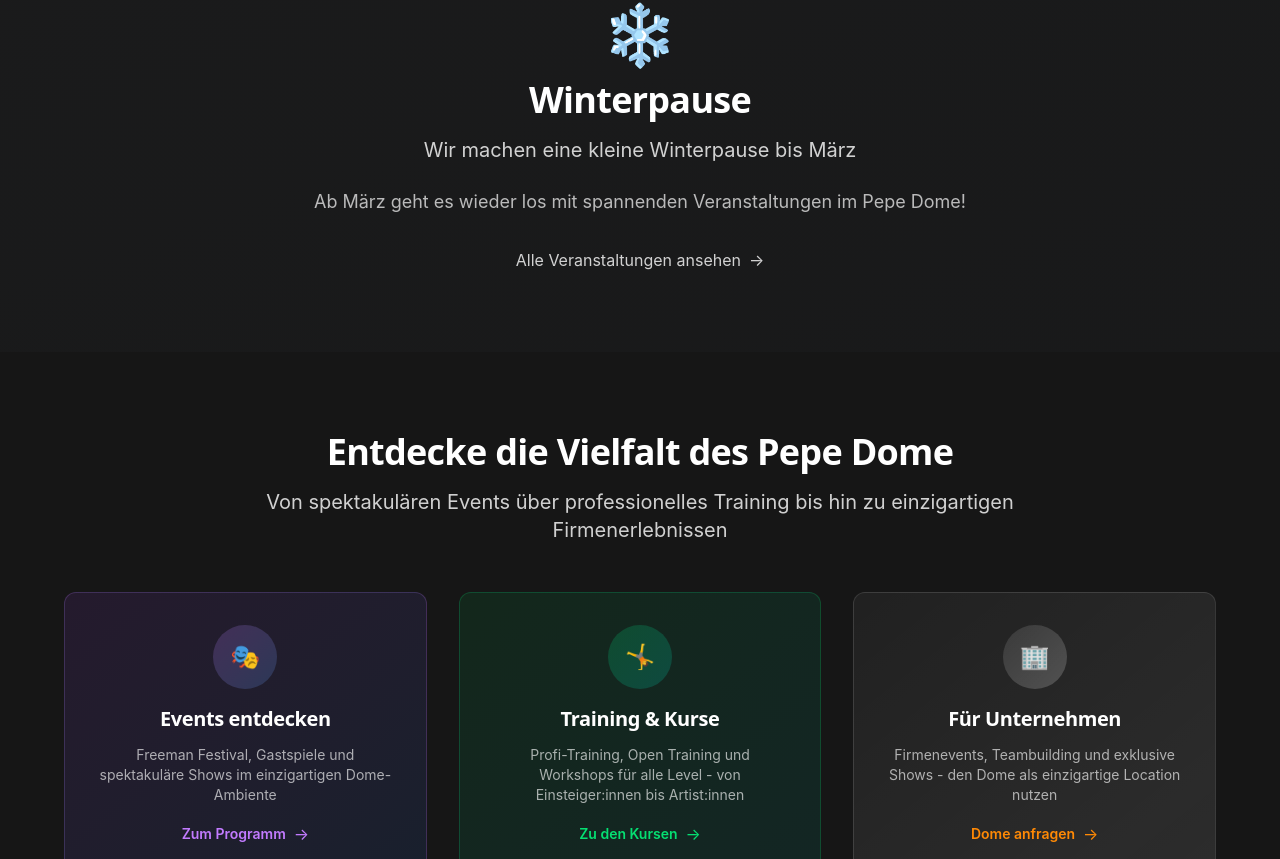
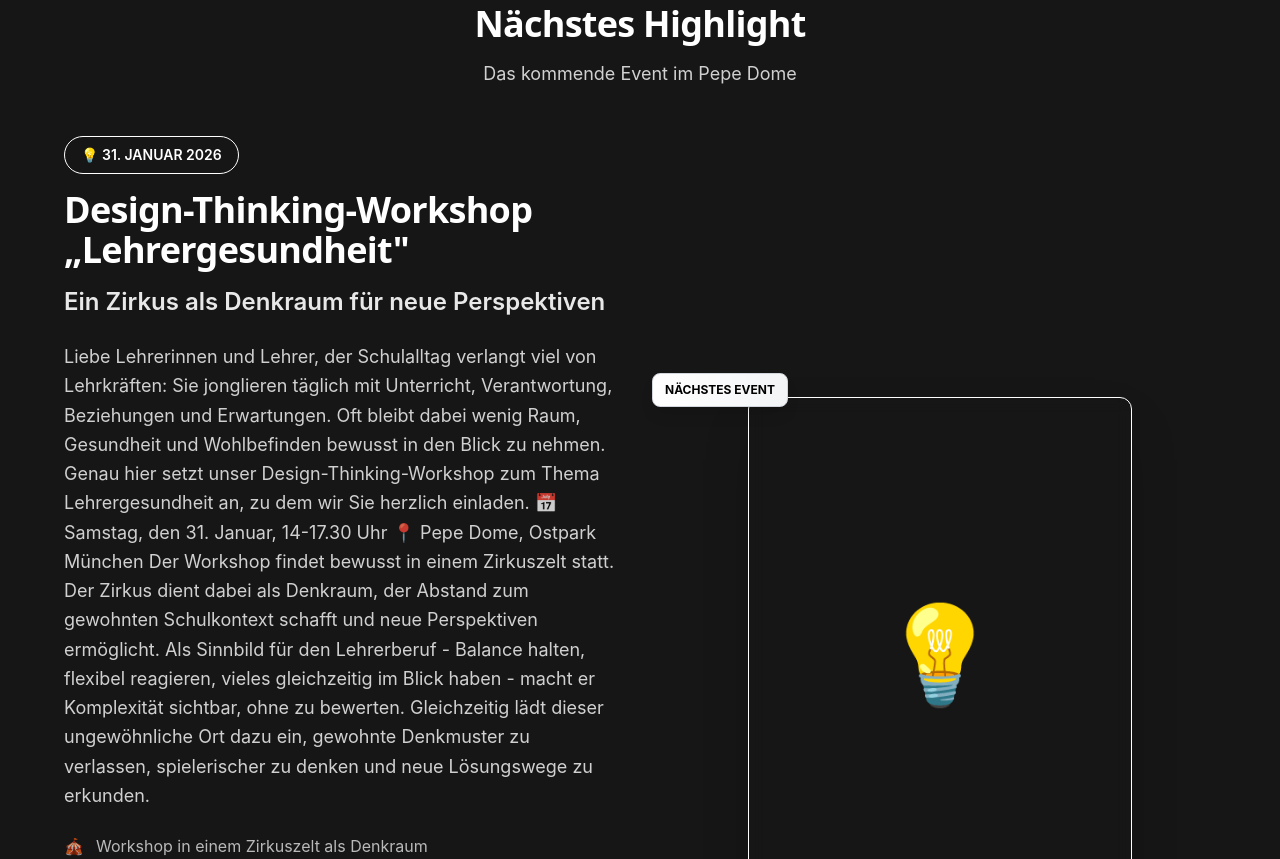
Before and after one commit to build-with-chris/pepe-dome, a Next.js app: page / in a window 1280 px wide. Shown: the part 941-1800 px from the top of the page. Built offline with nearby package versions, Linux system fonts and the light colour scheme.

Commit message:
Add Design Thinking Workshop event with pagination support, update winter break notice

```diff
--- a/src/app/en/page.tsx
+++ b/src/app/en/page.tsx
@@ -317,8 +317,11 @@ export default function HomeEN() {
               <p className="text-xl text-white/80 mb-6">
                 We are taking a short winter break until March
               </p>
+              <p className="text-lg text-white/70 mb-4">
+                Currently no shows are taking place, but other events like workshops are still possible.
+              </p>
               <p className="text-lg text-white/70">
-                Starting in March, we&apos;ll be back with exciting events at Pepe Dome!
+                Starting in March, we&apos;ll be back with exciting shows at Pepe Dome!
               </p>
             </div>
             <Link
--- a/src/app/page.tsx
+++ b/src/app/page.tsx
@@ -340,8 +340,11 @@ export default function Home() {
               <p className="text-xl text-white/80 mb-6">
                 Wir machen eine kleine Winterpause bis März
               </p>
+              <p className="text-lg text-white/70 mb-4">
+                Aktuell finden keine Shows statt, aber andere Veranstaltungen wie Workshops und Events sind weiterhin möglich.
+              </p>
               <p className="text-lg text-white/70">
-                Ab März geht es wieder los mit spannenden Veranstaltungen im Pepe Dome!
+                Ab März geht es wieder los mit spannenden Shows im Pepe Dome!
               </p>
             </div>
             <Link
--- a/src/data/events.ts
+++ b/src/data/events.ts
@@ -73,6 +73,7 @@ export interface Event {
   externalTicketUrl?: string;
   ticketsDisabled?: boolean;
   isOneDay?: boolean;
+  descriptionPages?: string[]; // Additional description pages for pagination
   freemanShows?: Array<{
     day: string;
     date: string;
@@ -897,6 +898,36 @@ const rawEvents: Omit<Event, 'status'>[] = [
     ],
     externalTicketUrl: '',
     isOneDay: false
+  },
+  {
+    id: 'design-thinking-lehrergesundheit',
+    title: 'Design-Thinking-Workshop „Lehrergesundheit"',
+    subtitle: 'Ein Zirkus als Denkraum für neue Perspektiven',
+    description: 'Liebe Lehrerinnen und Lehrer,\n\nder Schulalltag verlangt viel von Lehrkräften: Sie jonglieren täglich mit Unterricht, Verantwortung, Beziehungen und Erwartungen. Oft bleibt dabei wenig Raum, Gesundheit und Wohlbefinden bewusst in den Blick zu nehmen. Genau hier setzt unser Design-Thinking-Workshop zum Thema Lehrergesundheit an, zu dem wir Sie herzlich einladen.\n\n📅 Samstag, den 31. Januar, 14-17.30 Uhr\n📍 Pepe Dome, Ostpark München\n\nDer Workshop findet bewusst in einem Zirkuszelt statt. Der Zirkus dient dabei als Denkraum, der Abstand zum gewohnten Schulkontext schafft und neue Perspektiven ermöglicht. Als Sinnbild für den Lehrerberuf - Balance halten, flexibel reagieren, vieles gleichzeitig im Blick haben - macht er Komplexität sichtbar, ohne zu bewerten. Gleichzeitig lädt dieser ungewöhnliche Ort dazu ein, gewohnte Denkmuster zu verlassen, spielerischer zu denken und neue Lösungswege zu erkunden.',
+    date: '2026-01-31',
+    dateRange: '31. JANUAR 2026',
+    time: '14:00-17:30 Uhr',
+    price: 'Kostenlos (im Rahmen einer wissenschaftlichen Abschlussarbeit)',
+    features: [
+      { icon: '🎪', text: 'Workshop in einem Zirkuszelt als Denkraum' },
+      { icon: '💡', text: 'Design Thinking Methode für komplexe Fragestellungen' },
+      { icon: '🤝', text: 'Gemeinsame Lösungsentwicklung im Team' },
+      { icon: '🎁', text: 'Kostenlose Teilnahme' },
+      { icon: '📧', text: 'Anmeldung: mindmambo@gmail.com' }
+    ],
+    category: 'workshop',
+    color: {
+      primary: 'emerald-500',
+      secondary: 'teal-500',
+      accent: 'emerald-400'
+    },
+    emoji: '💡',
+    descriptionPages: [
+      'Was ist Design Thinking?\n\nDesign Thinking ist eine kreative und strukturierte Methode, um gemeinsam Lösungen für komplexe Fragestellungen zu entwickeln. Im Mittelpunkt stehen die Menschen und ihre realen Bedürfnisse. Schritt für Schritt werden Erfahrungen sichtbar gemacht, Herausforderungen präzisiert, Ideen entwickelt und erste Lösungsansätze erprobt. Dabei geht es nicht um perfekte Konzepte, sondern um praxisnahe, alltagstaugliche Impulse, die aus der Lebenswelt der Beteiligten entstehen.',
+      'Ihre Rolle im Workshop\n\nAlle Teilnehmenden bringen ihre Erfahrung aus dem Schulalltag ein und wirken als Expertinnen und Experten für das Thema Lehrergesundheit. Zusätzlich wird aus jedem Entwicklungsteam (3–4 Personen) jeweils eine Person als „User" rekrutiert, deren Perspektive stellvertretend besonders vertieft einbezogen wird.\n\nDas bedeutet: Nicht alle Teilnehmenden sind User – aber alle sind Expertinnen und Experten.',
+      'Weitere Informationen\n\nDie Teilnahme ist kostenlos, da der Workshop im Rahmen einer wissenschaftlichen Abschlussarbeit durchgeführt wird.\n\nBei Fragen oder Interesse wenden Sie sich bitte an Sigrid Grün: mindmambo@gmail.com\n\nWir freuen uns auf Ihre Erfahrung, Ihre Perspektive und Ihre Ideen - und darauf, gemeinsam in einem besonderen Raum neue Wege für mehr Gesundheit und Resilienz im Lehrerberuf zu entwickeln. Manchmal braucht es einen ungewöhnlichen Ort, um das Gewohnte neu zu denken.'
+    ],
+    isOneDay: true
   }
 ];
 
--- a/src/data/eventsTranslations.ts
+++ b/src/data/eventsTranslations.ts
@@ -489,6 +489,26 @@ export const eventTranslationsEN: Record<string, Partial<Event>> = {
         ticketUrl: 'https://rausgegangen.de/events/facets-of-the-world-from-nature-to-composition-26-werke-von--3/',
       }
     ]
+  },
+  'design-thinking-lehrergesundheit': {
+    title: 'Design Thinking Workshop "Teacher Health"',
+    subtitle: 'A Circus as a Thinking Space for New Perspectives',
+    description: 'Dear Teachers,\n\nSchool life demands a lot from teachers: You juggle daily with teaching, responsibility, relationships and expectations. Often there is little room to consciously focus on health and well-being. This is exactly where our Design Thinking workshop on teacher health comes in, to which we cordially invite you.\n\n📅 Saturday, January 31, 2-5:30 PM\n📍 Pepe Dome, Ostpark Munich\n\nThe workshop is deliberately held in a circus tent. The circus serves as a thinking space that creates distance from the familiar school context and enables new perspectives. As a symbol for the teaching profession - maintaining balance, reacting flexibly, keeping many things in view at the same time - it makes complexity visible without judging. At the same time, this unusual place invites you to leave familiar thought patterns, think more playfully and explore new solution paths.',
+    time: '2:00-5:30 PM',
+    price: 'Free (as part of a scientific thesis)',
+    features: [
+      { icon: '🎪', text: 'Workshop in a circus tent as a thinking space' },
+      { icon: '💡', text: 'Design Thinking method for complex questions' },
+      { icon: '🤝', text: 'Joint solution development in teams' },
+      { icon: '🎁', text: 'Free participation' },
+      { icon: '📧', text: 'Registration: mindmambo@gmail.com' }
+    ],
+    dateRange: 'JANUARY 31, 2026',
+    descriptionPages: [
+      'What is Design Thinking?\n\nDesign Thinking is a creative and structured method to develop solutions together for complex questions. The focus is on people and their real needs. Step by step, experiences are made visible, challenges are specified, ideas are developed and initial solution approaches are tested. It is not about perfect concepts, but about practical, everyday impulses that arise from the life world of the participants.',
+      'Your Role in the Workshop\n\nAll participants bring their experience from school life and act as experts on the topic of teacher health. In addition, one person from each development team (3-4 people) is recruited as a "user", whose perspective is particularly deepened and included as a representative.\n\nThis means: Not all participants are users - but everyone is an expert.',
+      'Further Information\n\nParticipation is free, as the workshop is conducted as part of a scientific thesis.\n\nFor questions or interest, please contact Sigrid Grün: mindmambo@gmail.com\n\nWe look forward to your experience, your perspective and your ideas - and to developing new paths together in a special space for more health and resilience in the teaching profession. Sometimes it takes an unusual place to rethink the familiar.'
+    ]
   }
 };
 
```
Also changed, not shown: src/app/veranstaltungen/[eventId]/page.tsx (+62 -1 lines).
